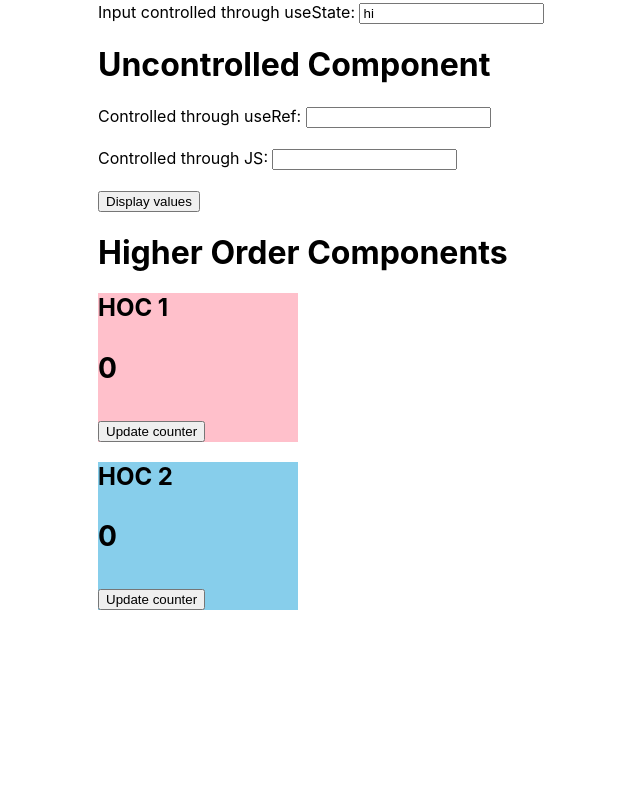
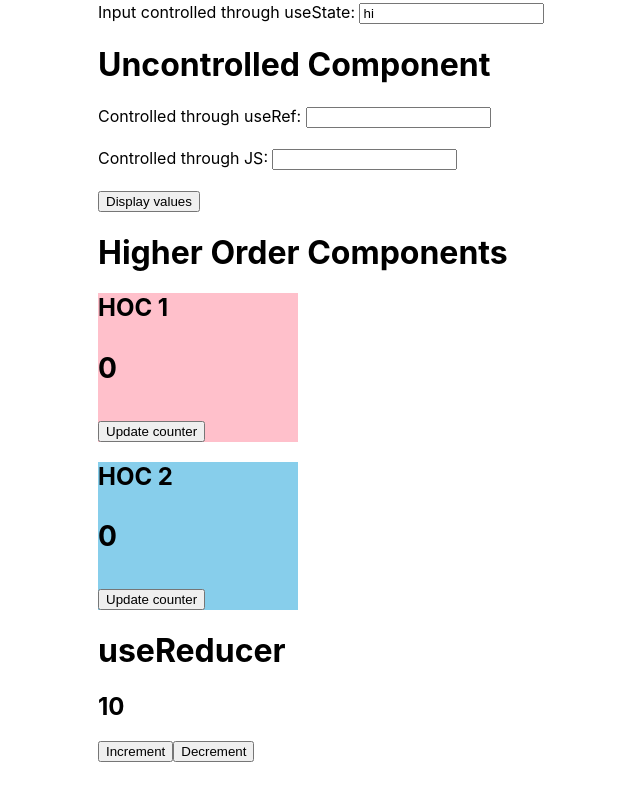
Before and after one commit to Neelam618/react-demo, a React (Create React App) app: page / in a window 1280 px wide. Shown: the part 2400-3200 px from the top of the page, without its empty margins (62-702 px from the left). Before the commit the page ends 3170 px from the top, so only its background shows below. Built offline with nearby package versions, Linux system fonts and the light colour scheme.

Commit message:
added useReducer hook demo

```diff
--- a/src/App.js
+++ b/src/App.js
@@ -17,6 +17,7 @@ import ControlledComponent from './components/ControlledComponent'
 import UncontrolledComponent from './components/UncontrolledComponent'
 import HOC1 from './components/HOC1Wrapper'
 import HOC2 from './components/HOC2Wrapper'
+import UseReducer from './components/UseReducer'
 
 function App() {
 
@@ -86,6 +87,7 @@ function App() {
       <h1>Higher Order Components</h1>
       <HOC1 comp={Counter}/>
       <HOC2 comp={Counter}/>
+      <UseReducer />
 
     </div>
   );
--- /dev/null
+++ b/src/components/UseReducer.js
@@ -0,0 +1,26 @@
+import React, {useReducer} from 'react'
+
+const reducer = (state, action) => {
+    if(action.type === "INCR") {
+        state = state + 1;
+    }
+    if(state > 0 && action.type === "DECR") {
+        state = state - 1;
+    }
+    return state;
+}
+
+function UseReducer() {
+    const initialData = 10;
+    const[state, dispatch] = useReducer(reducer, initialData)
+    return (
+        <div>
+            <h1>useReducer</h1>
+            <h2>{state}</h2>
+            <button onClick={() => dispatch({type: "INCR"})}>Increment</button>
+            <button onClick={() => dispatch({type: "DECR"})}>Decrement</button>
+        </div>
+    )
+}
+
+export default UseReducer
```
